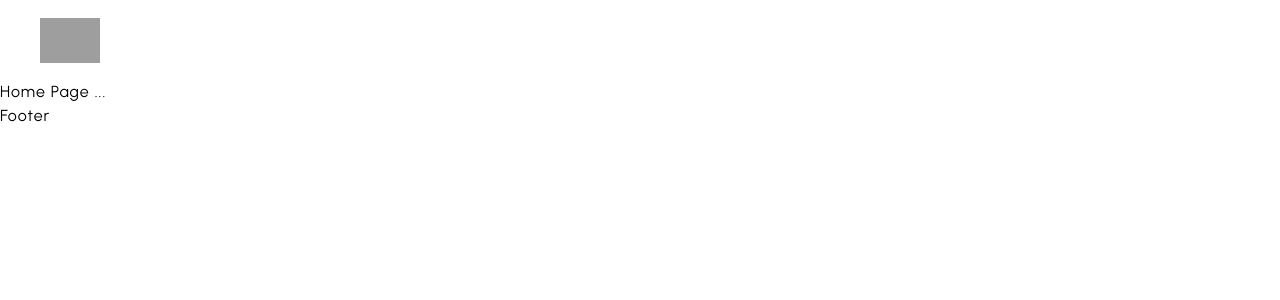
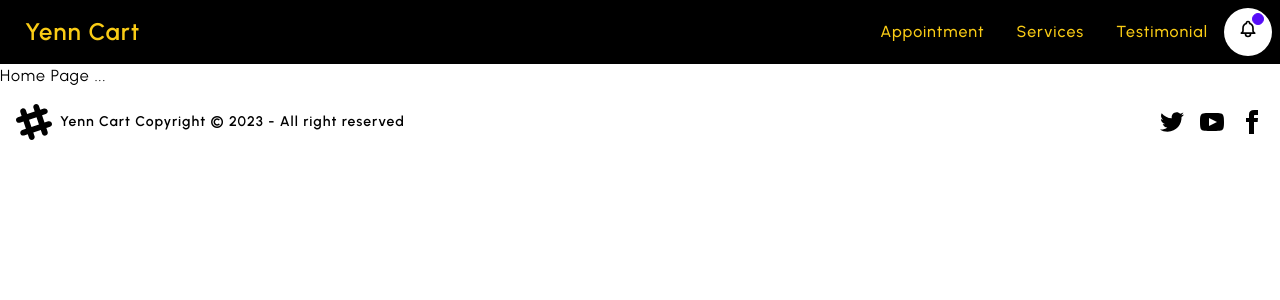
Before and after one commit to abrarasif11/Yenn-Cart, a Next.js app: page / in a window 1280 px wide. Shown: the top 300 px of the page. Built offline with nearby package versions, Linux system fonts and the light colour scheme; grey boxes are pictures that could not be loaded.

Commit message:
footer-added

```diff
--- a/components/Footer.jsx
+++ b/components/Footer.jsx
@@ -1,8 +1,20 @@
+import Link from 'next/link'
 import React from 'react'
 
 const Footer = () => {
   return (
-    <div>Footer</div>
+    <footer className="footer items-center p-4 bg-white text-black">
+    <div className="items-center grid-flow-col">
+      <svg width="36" height="36" viewBox="0 0 24 24" xmlns="http://www.w3.org/2000/svg" fillRule="evenodd" clipRule="evenodd" className="fill-current"><path d="M22.672 15.226l-2.432.811.841 2.515c.33 1.019-.209 2.127-1.23 2.456-1.15.325-2.148-.321-2.463-1.226l-.84-2.518-5.013 1.677.84 2.517c.391 1.203-.434 2.542-1.831 2.542-.88 0-1.601-.564-1.86-1.314l-.842-2.516-2.431.809c-1.135.328-2.145-.317-2.463-1.229-.329-1.018.211-2.127 1.231-2.456l2.432-.809-1.621-4.823-2.432.808c-1.355.384-2.558-.59-2.558-1.839 0-.817.509-1.582 1.327-1.846l2.433-.809-.842-2.515c-.33-1.02.211-2.129 1.232-2.458 1.02-.329 2.13.209 2.461 1.229l.842 2.515 5.011-1.677-.839-2.517c-.403-1.238.484-2.553 1.843-2.553.819 0 1.585.509 1.85 1.326l.841 2.517 2.431-.81c1.02-.33 2.131.211 2.461 1.229.332 1.018-.21 2.126-1.23 2.456l-2.433.809 1.622 4.823 2.433-.809c1.242-.401 2.557.484 2.557 1.838 0 .819-.51 1.583-1.328 1.847m-8.992-6.428l-5.01 1.675 1.619 4.828 5.011-1.674-1.62-4.829z"></path></svg>
+      <p className='font-semibold'>Yenn Cart Copyright © 2023 - All right reserved</p>
+    </div>
+    <div className="grid-flow-col gap-4 md:place-self-center md:justify-self-end">
+      <a><svg xmlns="http://www.w3.org/2000/svg" width="24" height="24" viewBox="0 0 24 24" className="fill-current"><path d="M24 4.557c-.883.392-1.832.656-2.828.775 1.017-.609 1.798-1.574 2.165-2.724-.951.564-2.005.974-3.127 1.195-.897-.957-2.178-1.555-3.594-1.555-3.179 0-5.515 2.966-4.797 6.045-4.091-.205-7.719-2.165-10.148-5.144-1.29 2.213-.669 5.108 1.523 6.574-.806-.026-1.566-.247-2.229-.616-.054 2.281 1.581 4.415 3.949 4.89-.693.188-1.452.232-2.224.084.626 1.956 2.444 3.379 4.6 3.419-2.07 1.623-4.678 2.348-7.29 2.04 2.179 1.397 4.768 2.212 7.548 2.212 9.142 0 14.307-7.721 13.995-14.646.962-.695 1.797-1.562 2.457-2.549z"></path></svg>
+      </a>
+      <a><svg xmlns="http://www.w3.org/2000/svg" width="24" height="24" viewBox="0 0 24 24" className="fill-current"><path d="M19.615 3.184c-3.604-.246-11.631-.245-15.23 0-3.897.266-4.356 2.62-4.385 8.816.029 6.185.484 8.549 4.385 8.816 3.6.245 11.626.246 15.23 0 3.897-.266 4.356-2.62 4.385-8.816-.029-6.185-.484-8.549-4.385-8.816zm-10.615 12.816v-8l8 3.993-8 4.007z"></path></svg></a>
+      <a><svg xmlns="http://www.w3.org/2000/svg" width="24" height="24" viewBox="0 0 24 24" className="fill-current"><path d="M9 8h-3v4h3v12h5v-12h3.642l.358-4h-4v-1.667c0-.955.192-1.333 1.115-1.333h2.885v-5h-3.808c-3.596 0-5.192 1.583-5.192 4.615v3.385z"></path></svg></a>
+    </div>
+  </footer>
   )
 }
 
--- a/components/Header.jsx
+++ b/components/Header.jsx
@@ -1,23 +1,111 @@
-import React, { useState, useEffect } from "react";
-import Wrapper from "./Wrapper";
-import Link from "next/link";
+import Link from 'next/link';
+import React from 'react'
+
 const Header = () => {
-    const [mobileMenu, setMobileMenu] = useState(false);
-    const [showCatMenu, setShowCatMenu] = useState(false);
-    const [show, setShow] = useState("translate-y-0");
-    const [lastScrollY, setLastScrollY] = useState(0);
-    const [categories, setCategories] = useState(null);
+  const menuItems = (
+    <>
+      <li className="font-medium  text-yellow-400">
+        <Link href={'/'}>Appointment</Link>
+      </li>
+      <li className="font-medium  text-yellow-400">
+        <Link href={'/'}>Services</Link>
+      </li>
+      <li className="font-medium  text-yellow-400">
+        <Link href={'/'}>Testimonial</Link>
+      </li>
+      <button className=" bg-white btn-circle">
+      <div className="indicator">
+        <svg xmlns="http://www.w3.org/2000/svg" className="h-5 w-5" fill="none" viewBox="0 0 24 24" stroke="currentColor"><path strokeLinecap="round" strokeLinejoin="round" strokeWidth="2" d="M15 17h5l-1.405-1.405A2.032 2.032 0 0118 14.158V11a6.002 6.002 0 00-4-5.659V5a2 2 0 10-4 0v.341C7.67 6.165 6 8.388 6 11v3.159c0 .538-.214 1.055-.595 1.436L4 17h5m6 0v1a3 3 0 11-6 0v-1m6 0H9" /></svg>
+        <span className="badge badge-xs badge-primary indicator-item"></span>
+      </div>
+    </button>
+      {/* {isAdmin && (
+        <li className="font-medium font-poppins text-yellow-400"
+        >
+          <Link
+            to="/dashboard" >
+            Dashboard
+          </Link>
+        </li>
+      )} */}
+      {/* {user?.uid ? (
+        <li
+          className="font-medium font-poppins text-yellow-400"
+          onClick={handleLogOut}
+        >
+          <button>Logout</button>
+        </li>
+      ) : (
+        <li className="font-medium font-poppins text-yellow-400">
+          <Link to="/login">Login</Link>
+        </li>
+      )} */}
+      {/* {user?.uid && (
+        <div
+          className="tooltip ml-4 mb-1 lg:tooltip-left md:tooltip-right mt-1 dropdown dropdown-bottom dropdown-end"
+          data-tip={user?.displayName}
+        >
+          <label tabIndex={0}>
+                        {
+
+                            user?.photoURL ?
+                                <img
+                                    className="w-[36px] h-[36px] rounded-full mr-5"
+                                    src={user?.photoURL}
+                                    alt=""
+                                />
+                                :
+                                <FaUserCircle className=" w-[30px] mt-1 mr-2 h-[40px]"></FaUserCircle>
+                        }
+
+                    </label>
+
+        </div>
+      )} */}
+    </>
+  );
   return (
-    <header
-         className={`w-full h-[50px] md:h-[80px] bg-white flex items-center justify-between z-20 sticky top-0 transition-transform duration-300 ${show}`}
-         >
-            <Wrapper
-            className="h-[60px] flex justify-between items-center">
-                <Link href="/">
-                    <img src="/yenn-cart-client/public/png-clipart-shopping-cart-boot-sandal-shopping-cart-text-orange.png" className="w-[40px] md:w-[60px]" />
-                </Link>
-            </Wrapper>
-    </header>
+    <div className="navbar bg-black flex justify-between">
+      <div className="navbar-start">
+        <div className="dropdown">
+          <label tabIndex={0} className="btn text-yellow-400 btn-ghost lg:hidden">
+            <svg
+              xmlns="http://www.w3.org/2000/svg"
+              className="h-5 w-5"
+              fill="none"
+              viewBox="0 0 24 24"
+              stroke="currentColor"
+            >
+              <path
+                strokeLinecap="round"
+                strokeLinejoin="round"
+                strokeWidth="2"
+                d="M4 6h16M4 12h8m-8 6h16"
+              />
+            </svg>
+          </label>
+          <ul
+            tabIndex={1}
+            className="menu menu-compact dropdown-content mt-3 p-2 shadow bg-black rounded-box w-52"
+          >
+            {menuItems}
+          </ul>
+        </div>
+        <div className="flex  items-center">
+
+          <Link
+           href={'/'}
+            className="btn btn-ghost text-yellow-400 font-poppins font-semibold normal-case text-2xl"
+          >
+            Yenn Cart
+          </Link>
+        </div>
+
+      </div>
+      <div className="navbar-center hidden lg:flex">
+        <ul className="menu menu-horizontal p-0">{menuItems}</ul>
+      </div>
+    </div>
   )
 }
 
--- a/package.json
+++ b/package.json
@@ -13,6 +13,7 @@
     "@reduxjs/toolkit": "^1.9.3",
     "@stripe/react-stripe-js": "^1.16.5",
     "@stripe/stripe-js": "^1.48.0",
+    "daisyui": "^2.51.6",
     "eslint": "8.34.0",
     "eslint-config-next": "13.1.6",
     "next": "13.1.6",
@@ -25,7 +26,7 @@
     "react-responsive-carousel": "^3.2.23",
     "react-toastify": "^9.1.1",
     "swr": "^2.1.0"
-},
+  },
   "devDependencies": {
     "autoprefixer": "^10.4.14",
     "postcss": "^8.4.23",
--- a/tailwind.config.js
+++ b/tailwind.config.js
@@ -15,5 +15,5 @@
   },
     extend: {},
   },
-  plugins: [],
+  plugins: [require("daisyui")],
 }
```
Also changed, not shown: 1 other file (tests, documents, lock files or other folders).
